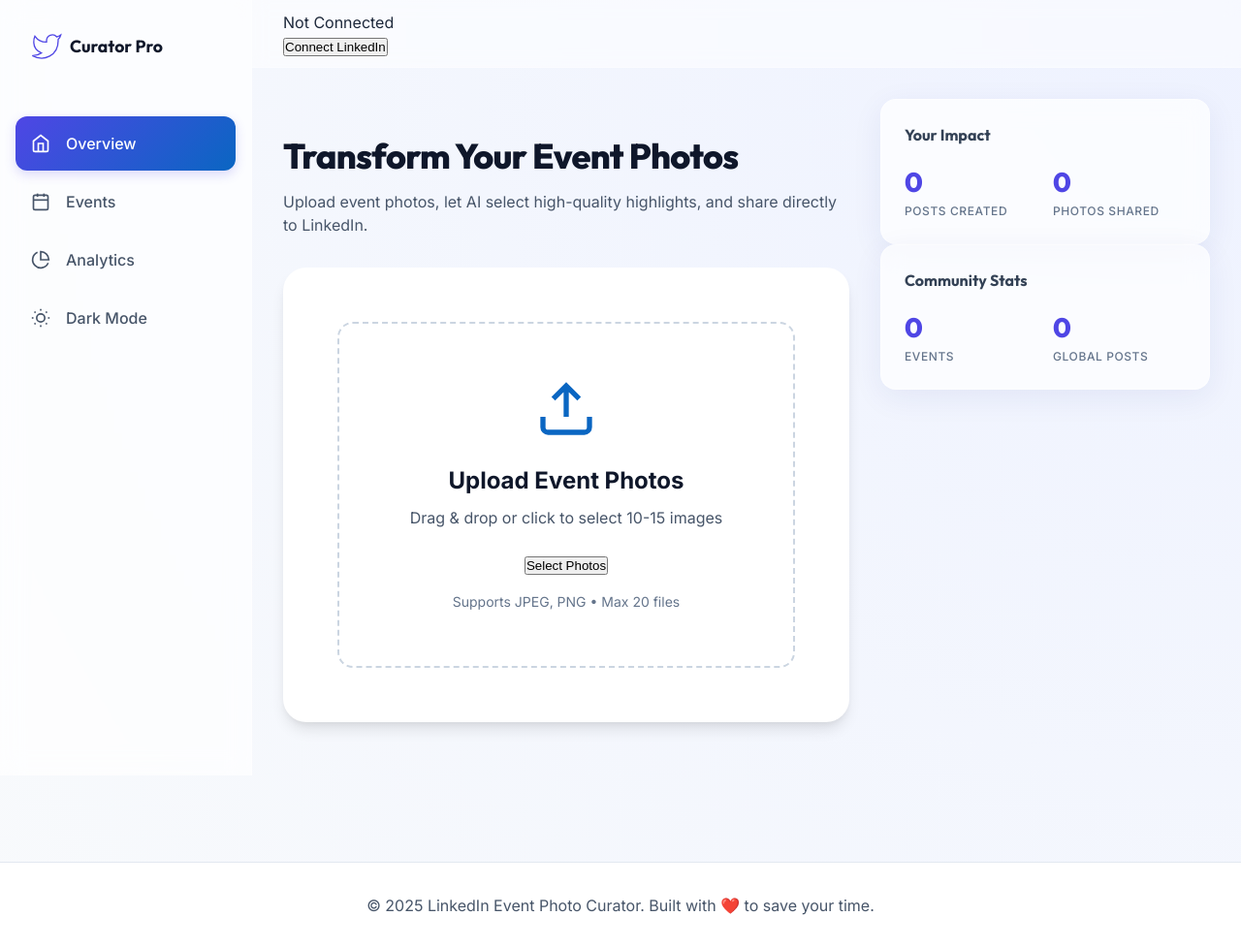
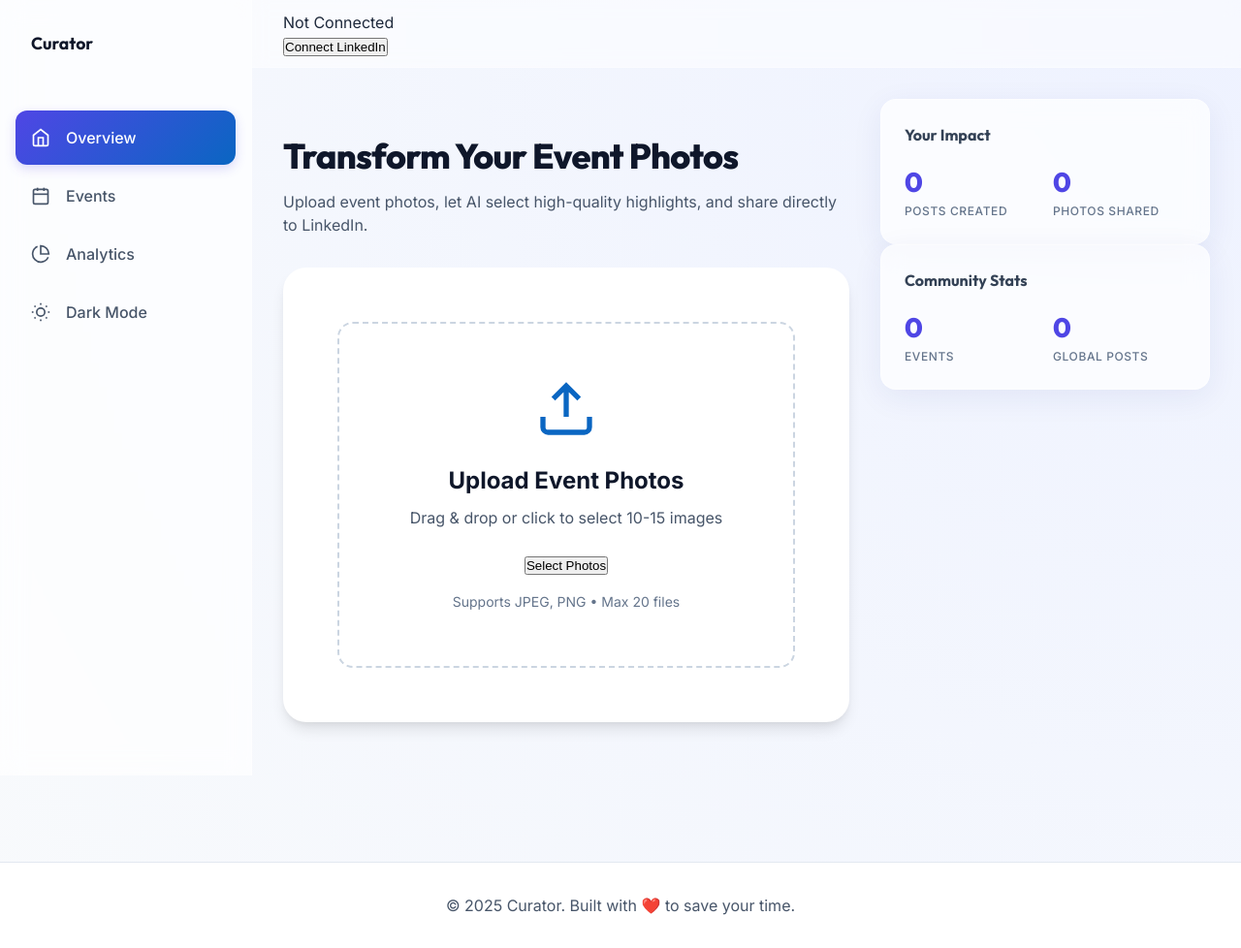
Before and after one commit to Kanishka271106/AI-LINKED-IN-EVENT-CONTENT-GENERATION, a FastAPI app: page / in a window 1280 px wide. Shown: the whole page at 97% size. Run offline with FastAPI, Linux system fonts and the light colour scheme; data that the repository does not hold is empty; some libraries are stand-ins or nearby versions.

Commit message:
Updated project files

```diff
--- a/main.py
+++ b/main.py
@@ -27,7 +27,7 @@
 load_dotenv()
 
 # Initialize FastAPI app
-app = FastAPI(title="LinkedIn Event Photo Curator", version="1.0.0")
+app = FastAPI(title="Curator", version="1.0.0")
 
 class CropData(BaseModel):
     x: int
@@ -76,7 +76,7 @@
 @app.on_event("startup")
 def startup_event():
     print("\n" + "="*70)
-    print("  LinkedIn Event Photo Curator - AI-Powered Content Generation")
+    print("  Curator - AI-Powered Content Generation")
     print("="*70)
     print("\n  Initializing application...")
 
@@ -193,13 +193,8 @@
             return None
 
         filepath = result["path"]
-        # Automatically enhance high-quality selected images
-        if is_selected and not result.get("is_blur"):
-            try:
-                print(f"   [AI] Enhancing best photo (fast mode): {result['filename']} (Score: {result['quality_score']})")
-                filepath = image_processor.enhance_image(filepath, fast=True)
-            except Exception as e:
-                print(f"   [ERROR] Enhancement failed for {result['filename']}: {e}")
+        # Automatic enhancement removed per user request.
+        # Curation logic remains (is_selected), but images stay original initially.
 
         return {
             "event_id": event.id,
@@ -231,7 +226,7 @@
     event.total_selected = len(processing_results["selected_images"])
     db.commit()
 
-    print(f"   [DONE] Event {event.id} processed. {event.total_selected} images selected and enhanced.")
+    print(f"   [DONE] Event {event.id} processed. {event.total_selected} images selected as candidates.")
 
     # Create response with image IDs
     response_images = []
--- a/templates/index.html
+++ b/templates/index.html
@@ -17,12 +17,7 @@
     <!-- Sidebar -->
     <aside class="sidebar">
         <div class="sidebar-logo">
-            <svg class="logo-icon" viewBox="0 0 24 24" fill="none" stroke="currentColor">
-                <path
-                    d="M23 3a10.9 10.9 0 01-3.14 1.53 4.48 4.48 0 00-7.86 3v1A10.66 10.66 0 013 4s-4 9 5 13a11.64 11.64 0 01-7 2c9 5 20 0 20-11.5a4.5 4.5 0 00-.08-.83A7.72 7.72 0 0023 3z">
-                </path>
-            </svg>
-            <h1>Curator Pro</h1>
+            <h1>Curator</h1>
         </div>
 
         <nav class="nav-group">
@@ -364,7 +359,7 @@
 <!-- Footer -->
 <footer class="footer">
     <div class="container">
-        <p>&copy; 2025 LinkedIn Event Photo Curator. Built with ❤️ to save your time.</p>
+        <p>&copy; 2025 Curator. Built with ❤️ to save your time.</p>
     </div>
 </footer>
 
```
Also changed, not shown: backend/image_processor.py (+7 -7 lines), README.md.
